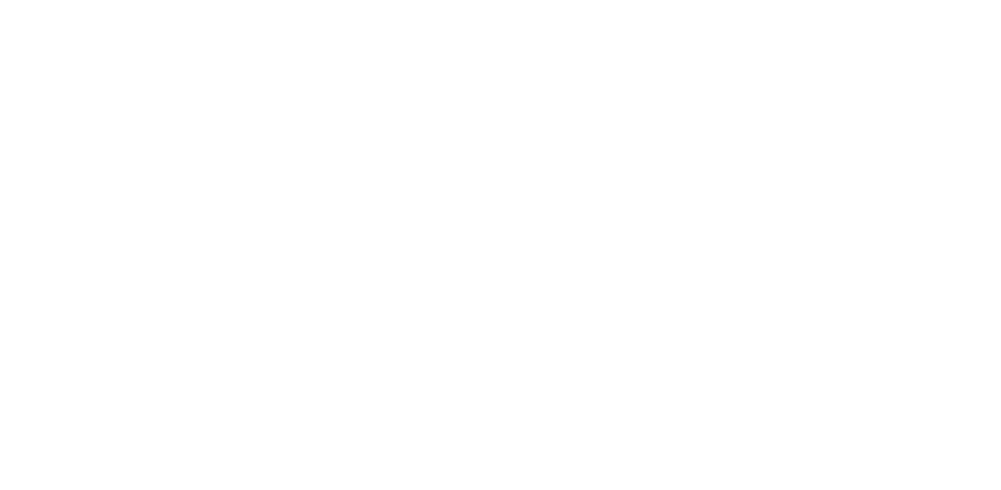
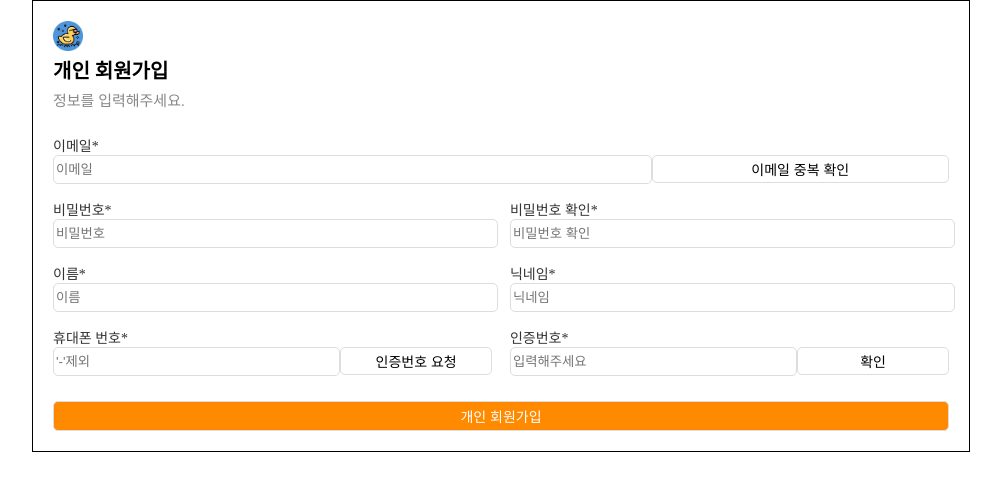
Before and after one commit to stationOri/DevOps_final_front, a React (Create React App) app in the folder devops-final-front/: page /usersignup in a window 1280 px wide. Before the commit this address had no page. Shown: the top 490 px of the page, without its empty margins (139-1140 px from the left). Built offline with nearby package versions, Linux system fonts and the light colour scheme; the HTML template or start-up script is replaced by a standard one.

Commit message:
Feat: User Sign Up

```diff
--- a/devops-final-front/src/App.js
+++ b/devops-final-front/src/App.js
@@ -2,7 +2,8 @@
 import { BrowserRouter, Routes, Route } from "react-router-dom";
 import Main from "./pages/Main";
 import Mypage from "./pages/Mypage";
-import RestaurantSignin from "./pages/RestaurantSignup";
+import RestaurantSignup from "./pages/RestaurantSignup";
+import UserSignup from "./pages/UserSignup";
 
 
 function App() {
@@ -11,7 +12,8 @@
         <Routes>
           <Route path="/" element={<Main />}></Route>
           <Route path="/mypage" element={<Mypage />}></Route>
-          <Route path="/restaurantSignin" element={<RestaurantSignin />}></Route>
+          <Route path="/restaurantsignup" element={<RestaurantSignup />}></Route>
+          <Route path="/usersignup" element={<UserSignup />}></Route>
         </Routes>
       </BrowserRouter>
   );
--- /dev/null
+++ b/devops-final-front/src/pages/UserSignup.js
@@ -0,0 +1,120 @@
+import "../css/pages/UserSignup.css"
+import Oriblue from "../assets/images/oriblue.png"
+import File from "../components/File"
+
+function UserSignup() {
+
+  return (
+    <div className="fullWrapper">
+    <div className = "restSigninWrapper">
+      <div className="signinHeader">
+        <img className="ori" src={Oriblue} alt="duck"/>
+        <div className="headertext">개인 회원가입</div>
+        <div className="headerexplain">정보를 입력해주세요.</div>
+      </div>
+      <div className="signinContent">
+        <div className="row">
+          <div className="input1btn1">
+            <div className="explainText">
+              이메일*
+            </div>
+            <div className="buttoninputWrapper">
+            <input
+              type="text"
+              className="input1"
+              placeholder="이메일"
+            />
+            <button className="emailCheckBtn">
+            이메일 중복 확인
+            </button>
+            </div>
+          </div>
+        </div>
+        <div className="row child2">
+          <div className="wrapper2">
+            <div className="explainText">
+              비밀번호*
+            </div>
+            <input
+              type="password"
+              className="input2"
+              placeholder="비밀번호"
+            />
+          </div>
+          <div className="wrapper2">
+            <div className="explainText">
+              비밀번호 확인*
+            </div>
+            <input
+              type="password"
+              className="input2"
+              placeholder="비밀번호 확인"
+            />
+          </div>
+        </div>
+        <div className="row child2">
+          <div className="wrapper2">
+            <div className="explainText">
+              이름*
+            </div>
+            <input
+              type="text"
+              className="input2"
+              placeholder="이름"
+            />
+          </div>
+          <div className="wrapper2">
+            <div className="explainText">
+              닉네임*
+            </div>
+            <input
+              type="text"
+              className="input2"
+              placeholder="닉네임"
+            />
+          </div>
+        </div>
+        <div className="row child2">
+          <div className="input2btn2short">
+            <div className="explainText">
+              휴대폰 번호*
+            </div>
+            <div className="buttoninputWrapper">
+            <input
+              type="text"
+              className="input1short"
+              placeholder="'-'제외"
+            />
+            <button className="phoneCheck">
+              인증번호 요청
+            </button>
+            </div>
+          </div>
+          <div className="input2btn2short">
+            <div className="explainText">
+              인증번호*
+            </div>
+            <div className="buttoninputWrapper">
+            <input
+              type="text"
+              className="input1short"
+              placeholder="입력해주세요"
+            />
+            <button className="numberCheck">
+              확인
+            </button>
+            </div>
+          </div>
+        </div>
+      </div>
+      <div className="signinFooter">
+        <button className="signinSubmitBtn">
+          개인 회원가입
+        </button>
+      </div>
+    </div>
+    </div>
+  );
+}
+
+export default UserSignup;
```
Also changed, not shown: devops-final-front/src/css/pages/UserSignup.css (added).
